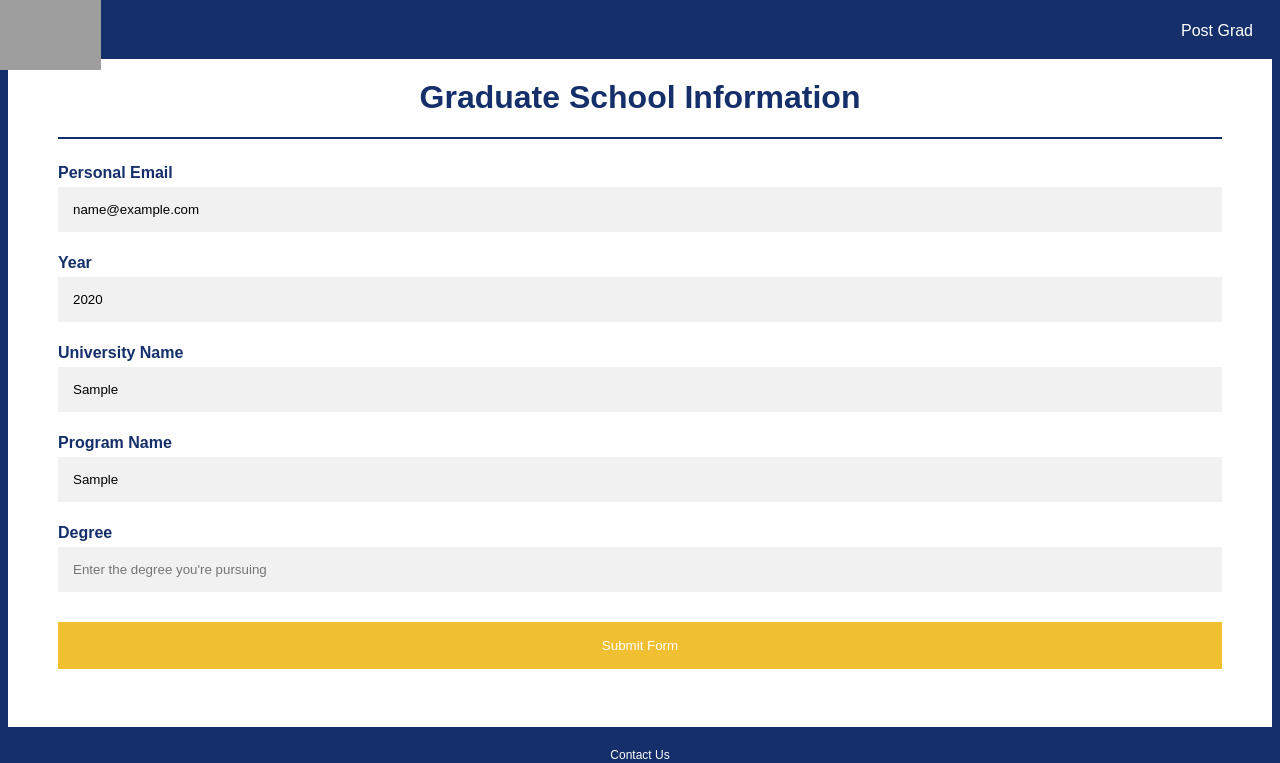
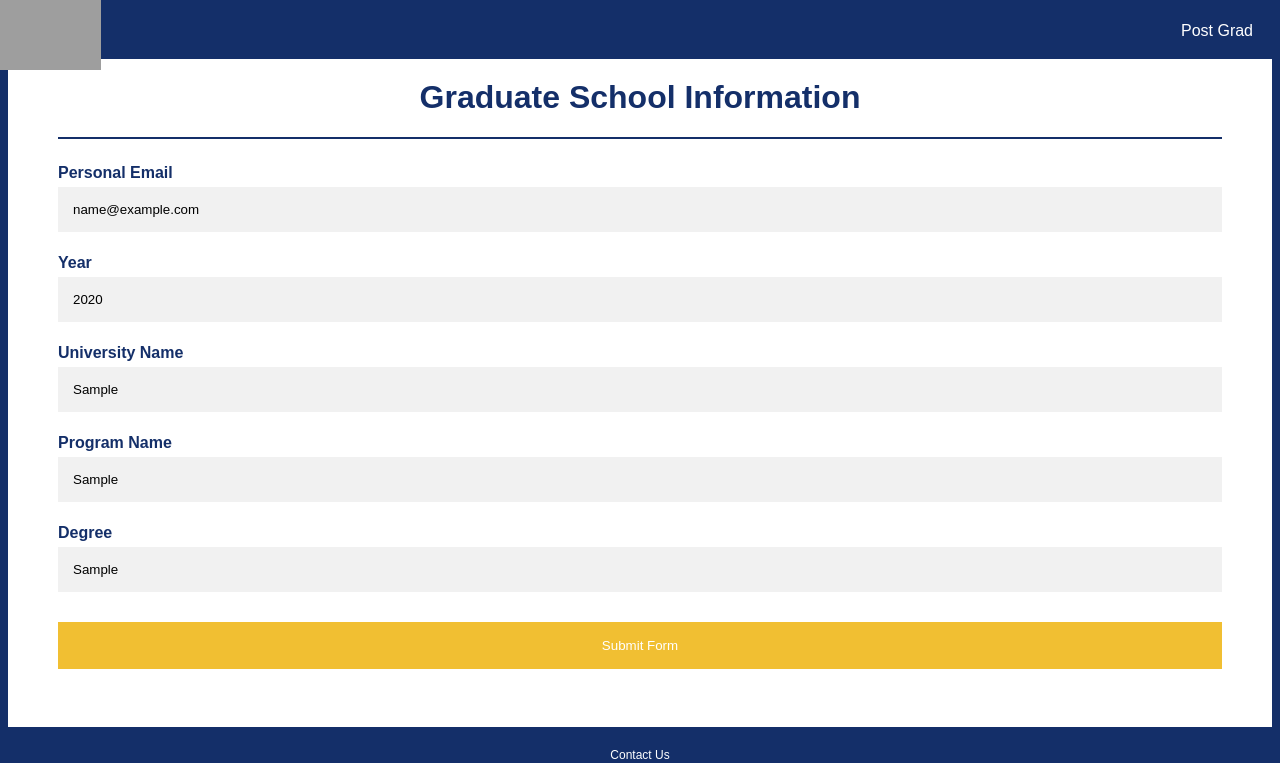
Before and after one commit to kennyadekoya/Datahub, a Flask app: template templates/gradschoolForm.html in a window 1280 px wide. Shown: the top 763 px of the page. Run offline with Flask 2, Linux system fonts and the light colour scheme; the template is opened without the code that fills it: most values are stand-ins (such as "Sample title", 1, 10 or a date in 2020); grey boxes are pictures that could not be loaded.

Commit message:
Update gradschoolForm.html

```diff
--- a/templates/gradschoolForm.html
+++ b/templates/gradschoolForm.html
@@ -195,9 +195,15 @@ form{
     <input type="text" placeholder="Enter the name of the program you're enrolled in" name="PROGRAM" id="program2" required>
     {%endif%}
 
-  <label for="Degree"><b>Degree</b></label>
-    <input type="text" placeholder="Enter the degree you're pursuing" name="DEGREE" id="Degree" required>
 
+  {% if degree != "" %}
+  <label for="Degree1"><b>Degree</b></label>
+    <input type="text" placeholder="Enter the degree you're pursuing" name="DEGREE"  value={{degree}} id="Degree1" required>
+{%endif%}
+  {% if degree == "" %}
+  <label for="Degree2"><b>Degree</b></label>
+    <input type="text" placeholder="Enter the degree you're pursuing" name="DEGREE" id="Degree2" required>
+{%endif%}
     <button class="registerbtn">Submit Form</button>
 
   </div>
```
